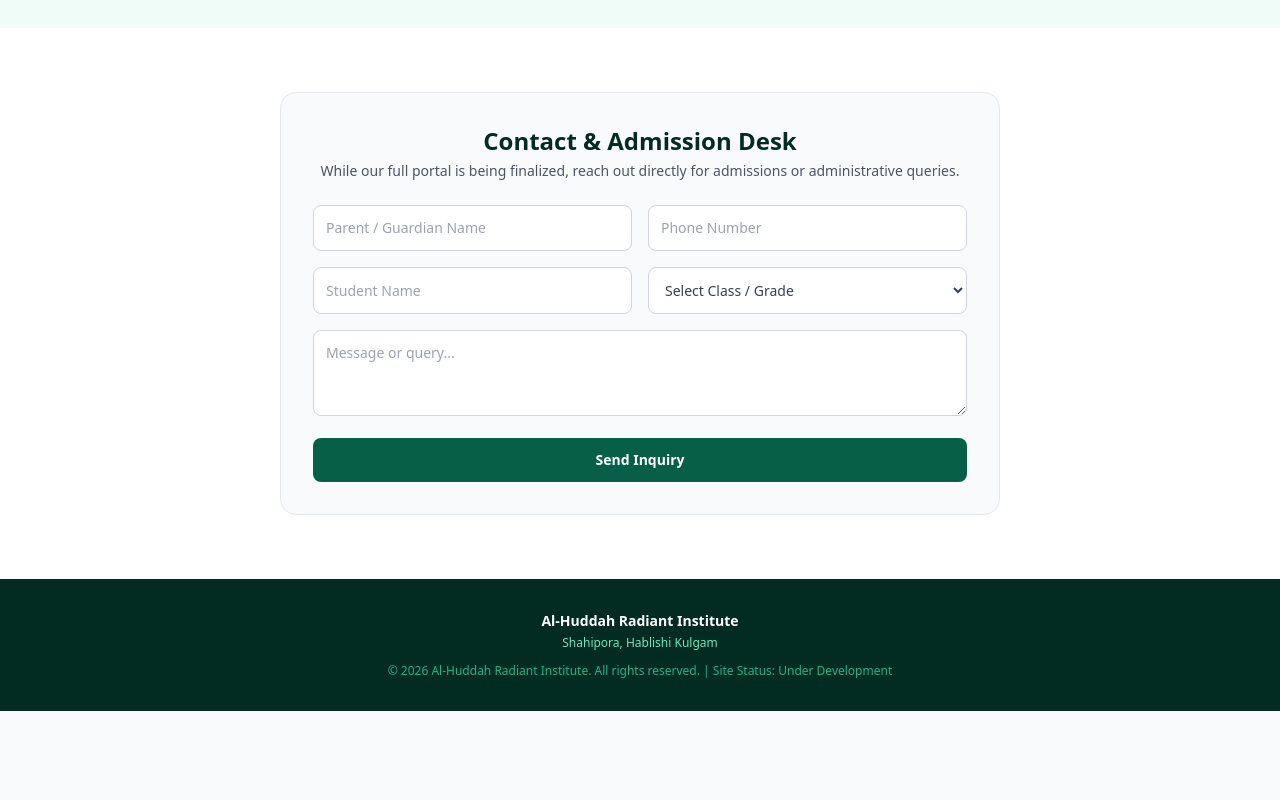
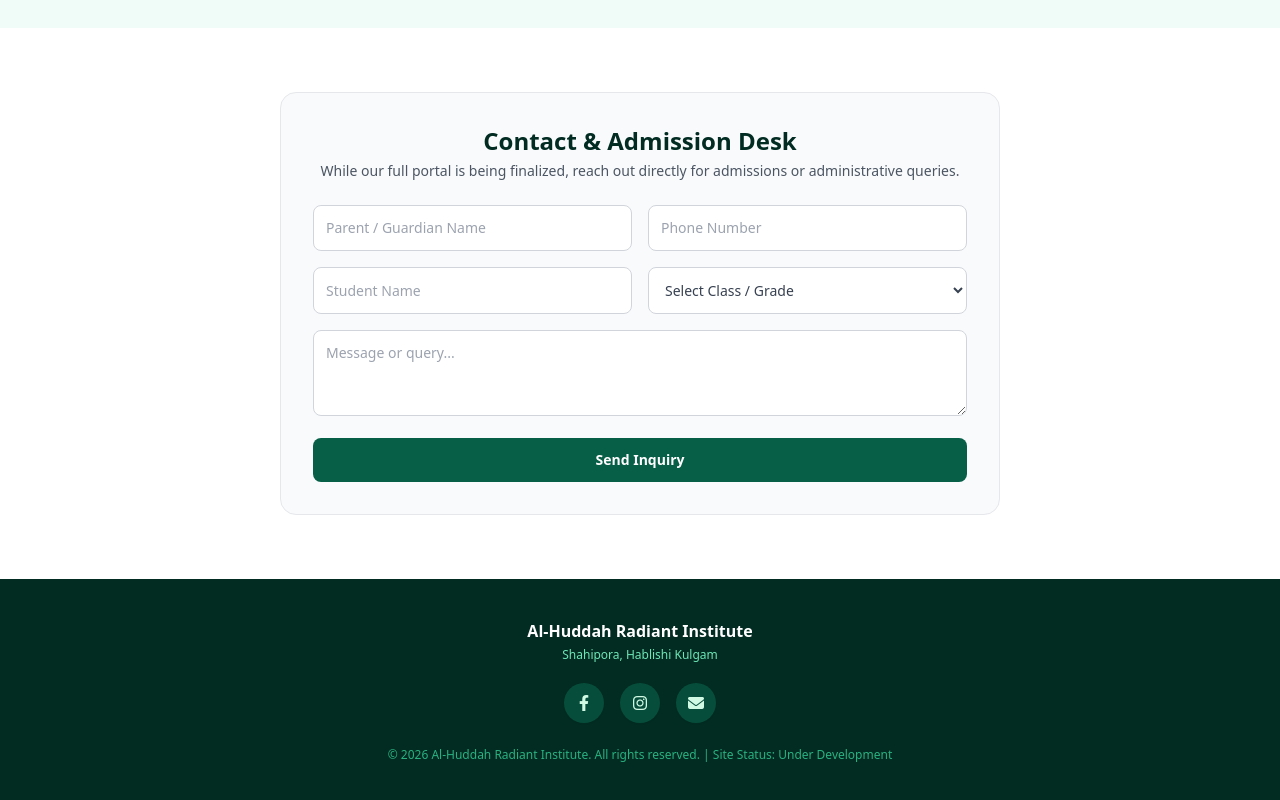
Before and after one commit to Aadil19/al-huddah-website, a plain HTML site: page index.html in a window 1280 px wide. Shown: the part 1546-2346 px from the top of the page. Before the commit the page ends 2257 px from the top, so only its background shows below. Drawn offline with nearby package versions, Linux system fonts and the light colour scheme.

Commit message:
social media icons added

```diff
--- a/index.html
+++ b/index.html
@@ -27,7 +27,7 @@
       <div
         class="max-w-7xl mx-auto flex flex-col sm:flex-row justify-between items-center gap-2"
       >
-        <div class="flex items-center space-x-4">
+        <div class="flex flex-wrap items-center justify-center gap-x-4 gap-y-1">
           <span
             ><i class="fa-solid fa-location-dot text-amber-400 mr-1.5"></i
             >Shahipora, Hablishi Kulgam</span
@@ -37,8 +37,9 @@
             ><i class="fa-solid fa-phone text-amber-400 mr-1.5"></i>+91
             7006864386</span
           >
+          <span class="hidden sm:inline text-emerald-700">|</span>
           <span
-            ><i class="fa-solid fa-mail text-amber-400 mr-1.5"></i
+            ><i class="fa-solid fa-envelope text-amber-400 mr-1.5"></i
             >info@alhuddahradiant.in</span
           >
         </div>
@@ -328,12 +329,44 @@
 
     <!-- Footer -->
     <footer
-      class="bg-emerald-950 text-emerald-200 py-8 px-6 text-center text-xs"
+      class="bg-emerald-950 text-emerald-200 py-10 px-6 text-center text-xs"
     >
-      <p class="font-semibold text-white text-sm mb-1">
+      <p class="font-semibold text-white text-base mb-1">
         Al-Huddah Radiant Institute
       </p>
-      <p class="text-emerald-300 mb-3">Shahipora, Hablishi Kulgam</p>
+      <p class="text-emerald-300 mb-5">Shahipora, Hablishi Kulgam</p>
+
+      <!-- Social & Contact Icons -->
+      <div class="flex justify-center items-center gap-4 mb-6">
+        <a
+          href="https://www.facebook.com/share/1DcvCfZq3T/?mibextid=wwXIfr"
+          target="_blank"
+          rel="noopener noreferrer"
+          aria-label="Facebook"
+          class="w-10 h-10 rounded-full bg-emerald-900 hover:bg-amber-500 text-emerald-100 hover:text-emerald-950 flex items-center justify-center transition duration-200 shadow-sm"
+        >
+          <i class="fa-brands fa-facebook-f text-base"></i>
+        </a>
+
+        <a
+          href="https://www.instagram.com/al_huddah_radiant?jplx=bHFncXplbzd4d3g1&utm_source=qr"
+          target="_blank"
+          rel="noopener noreferrer"
+          aria-label="Instagram"
+          class="w-10 h-10 rounded-full bg-emerald-900 hover:bg-amber-500 text-emerald-100 hover:text-emerald-950 flex items-center justify-center transition duration-200 shadow-sm"
+        >
+          <i class="fa-brands fa-instagram text-base"></i>
+        </a>
+
+        <a
+          href="mailto:info@alhuddahradiant.in"
+          aria-label="Email Us"
+          class="w-10 h-10 rounded-full bg-emerald-900 hover:bg-amber-500 text-emerald-100 hover:text-emerald-950 flex items-center justify-center transition duration-200 shadow-sm"
+        >
+          <i class="fa-solid fa-envelope text-base"></i>
+        </a>
+      </div>
+
       <p class="text-emerald-400/80">
         &copy; 2026 Al-Huddah Radiant Institute. All rights reserved. | Site
         Status: Under Development
```
